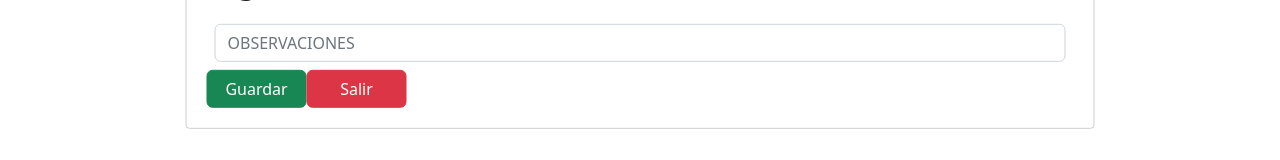
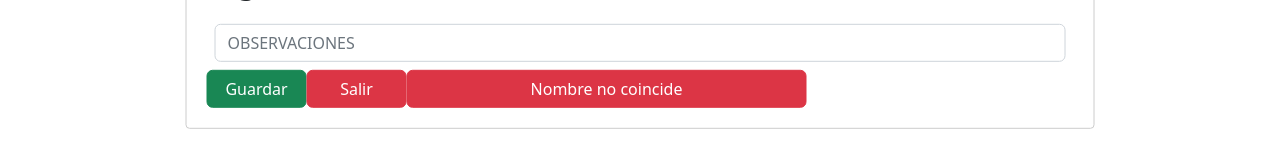
Before and after one commit to jesus-262/consultas-frontend, a React (Create React App) app: page / in a window 1280 px wide. Both pictures are taken after a click on the button "ENVIAR". Shown: the part 452-612 px from the top of the page. Built offline with nearby package versions, Linux system fonts and the light colour scheme; no server answers.

Commit message:
nombre no coincide

```diff
--- a/src/App.js
+++ b/src/App.js
@@ -169,6 +169,13 @@ function App() {
     await axios.delete(enviroments.backendUrl + "/api/delete/" + id);
     mostrar();
   }
+  const Nombrenocoincide = async () => {
+    // console.log(id.id);
+    console.log("Nombre no coincide")
+    setobservacion((observacion ="Nombre no coincide"));
+
+  }
+
   const CerrarModal = async () => {
     setmodalmensajedos("");
     Guardar();
@@ -219,6 +226,7 @@ function App() {
           aria-describedby="basic-addon1"
           onChange={observacionChange}
           maxLength="40"
+          value={observacion}
         ></input>
       </div>
         <button
@@ -236,6 +244,7 @@ function App() {
   function renderboton2() {
     if (estadoboton == true) {
       return (
+        <>
         <button
           style={{ width: "100px", height: "100%" }}
           type="button"
@@ -244,6 +253,14 @@ function App() {
         >
           Salir
         </button>
+          <button
+          style={{ width: "400px", height: "100%" }}
+          type="button"
+          className="btn btn-danger"
+          onClick={() => Nombrenocoincide()}
+        >
+          Nombre no coincide
+        </button></>
       );
     }
   }
```
